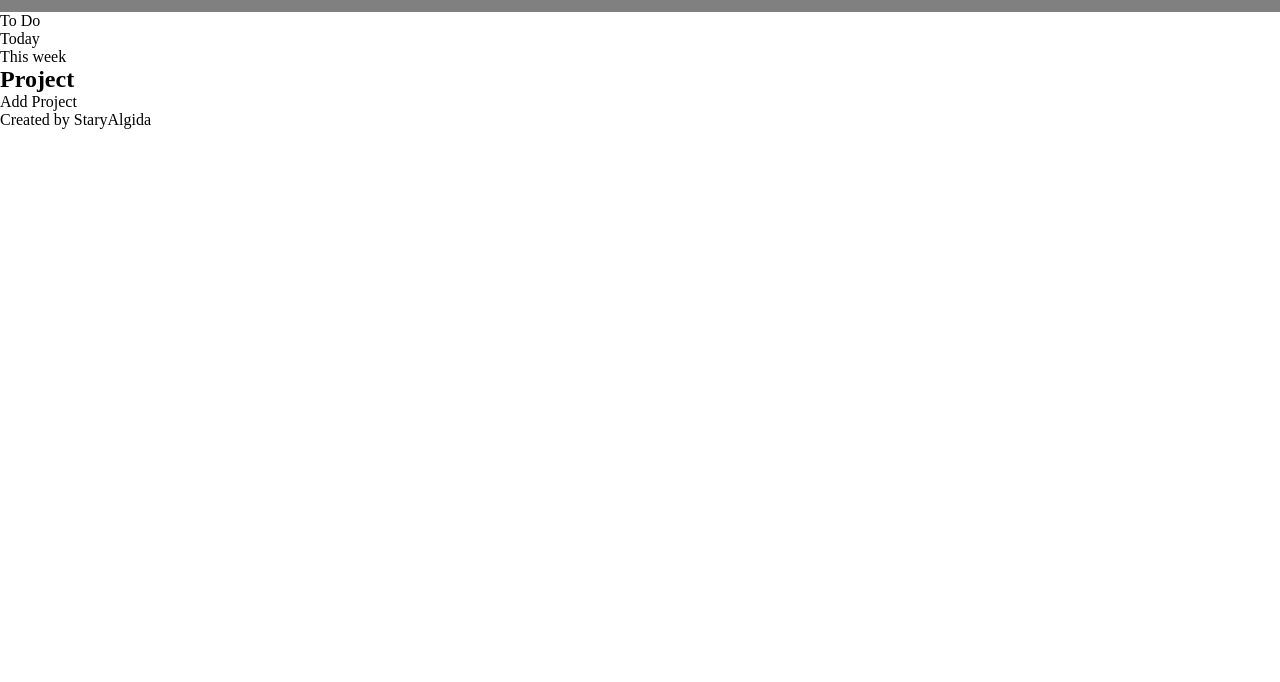
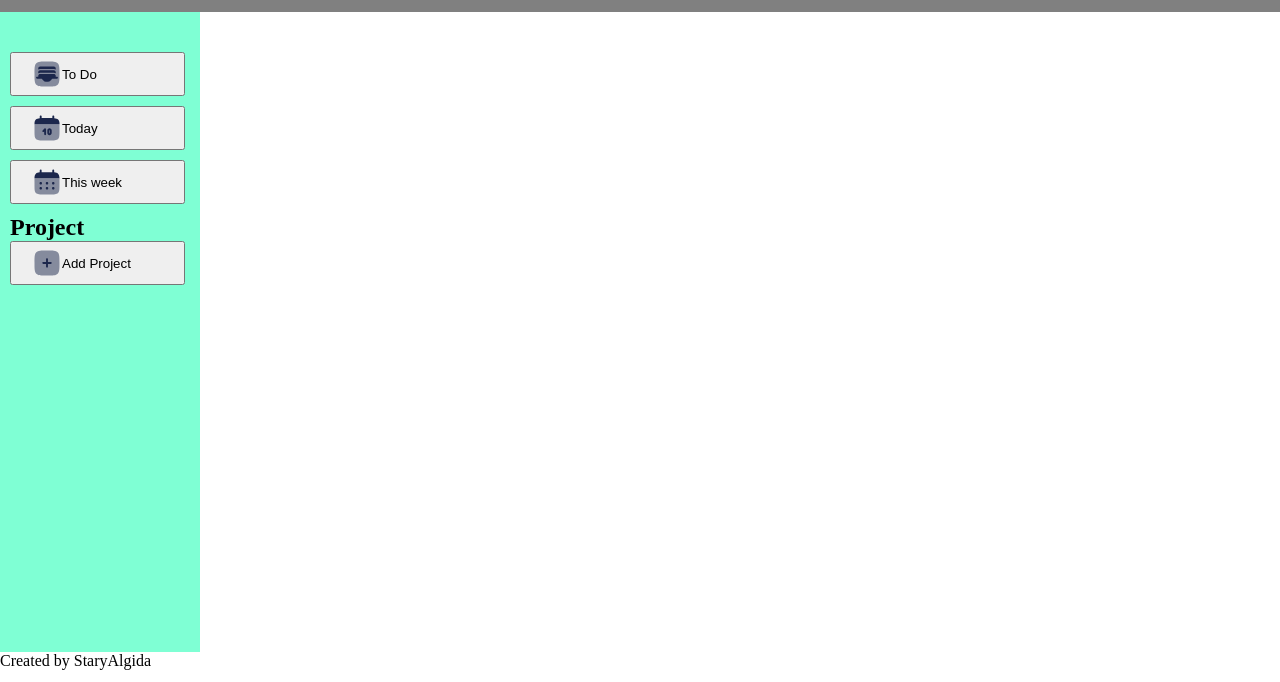
Before and after one commit to StaryAlgida/TOP-Todo-List, a website built with webpack: page dist/index.html in a window 1280 px wide. Shown: the part 118-800 px from the top of the page. Built offline with nearby package versions, Linux system fonts and the light colour scheme.

Commit message:
todo and today tab added

```diff
--- /dev/null
+++ b/src/buttons/toDo.js
@@ -0,0 +1,17 @@
+import Add from '../img/aside/add.svg';
+import clearSection from '../clearSection';
+
+function createTodoListner(){
+    const button = document.querySelector("#to-do");
+
+    button.addEventListener('click',()=>{
+        clearSection();
+        const title = document.querySelector("#section-title");
+        title.innerText = "To Do";
+
+        const contener = document.querySelector("#section-content");
+        contener.innerHTML= `<div class="todo-button"><button><img src="${Add}" class="menu-img"> Add task</button></div>`
+    });
+}
+
+export default createTodoListner;
--- /dev/null
+++ b/src/buttons/today.js
@@ -0,0 +1,15 @@
+import clearSection from '../clearSection';
+
+function createTodoListner(){
+    const button = document.querySelector("#today");
+
+    button.addEventListener('click',()=>{
+        clearSection();
+        const title = document.querySelector("#section-title");
+        title.innerText = "Today";
+
+        //load tasks with todays date
+    });
+}
+
+export default createTodoListner;
--- /dev/null
+++ b/src/clearSection.js
@@ -0,0 +1,9 @@
+function clearSection(){
+    const tilte = document.querySelector("#section-title");
+    const contener = document.querySelector("#section-content");
+
+    tilte.innerHTML = ` `;
+    contener.innerHTML = ` `;
+}
+
+export default clearSection;
--- a/src/index.js
+++ b/src/index.js
@@ -1,8 +1,11 @@
-import './style.css'
-import webInit from './web_init.js'
-
+import './style.css';
+import webInit from './web_init';
+import createTodoListner from './buttons/toDo';
+import today from './buttons/today';
 
 
 window.onload = () =>{
     webInit();
+    createTodoListner();
+    today();
 }
--- a/src/style.css
+++ b/src/style.css
@@ -4,8 +4,9 @@
 }
 
 #content{
-    display: flex;
-    flex-direction: column;
+    display: grid;
+    grid-template-rows: 130px 1fr 30px;
+    height: 100vh;
 }
 
 header{
@@ -19,3 +20,42 @@ header{
 #header-img{
     width: 100px;
 }
+
+#content-container{
+    display: grid;
+    grid-template-columns: 200px 1fr;
+    grid-template-rows: 1fr;
+}
+
+aside{
+    padding-top: 40px;
+    padding-left: 10px;
+    background-color: aquamarine;
+}
+
+.menu-img{
+    width: 30px;
+}
+
+aside ul{
+    list-style: none;
+}
+
+aside ul li{
+    margin-bottom: 10px;
+}
+
+.menu-button{
+    padding: 5px 20px 5px 20px;
+
+    display: flex;
+    align-items: center;
+    width: 175px;
+}
+
+section{
+    display: flex;
+    flex-direction: column;
+    align-items: center;
+    padding-top: 40px;
+}
--- a/src/web_init.js
+++ b/src/web_init.js
@@ -1,4 +1,8 @@
 import HeaderImg from './img/to-do-list.png'
+import InboxImg from './img/aside/inbox.svg'
+import CalendarDate from './img/aside/calendar-date.svg'
+import Calendar from './img/aside/calendar.svg'
+import Add from './img/aside/add.svg'
 
 const content = document.querySelector('#content');
 
@@ -15,13 +19,13 @@ const createAsideMenu = function(){
     const aside = document.createElement('aside');
     aside.innerHTML = `
     <ul>
-        <li><img class="aside-img" src=""><span>To Do</span></li>
-        <li><img class="aside-img" src=""><span>Today</span></li>
-        <li><img class="aside-img" src=""><span>This week</span></li>
+        <li><button class="menu-button" id="to-do"><img class="menu-img" src="${InboxImg}"><span>To Do</span></button></li>
+        <li><button class="menu-button" id="today"><img class="menu-img" src="${CalendarDate}"><span>Today</span></button></li>
+        <li><button class="menu-button" id="week"><img class="menu-img" src="${Calendar}"><span>This week</span></button></li>
     </ul>
     <h2>Project</h2>
     <ul id="projects-list">
-        <li><img class="aside-img" src=""><span>Add Project</span></li>
+        <li><button class="menu-button" id="add-menu"><img class="menu-img" src="${Add}"><span>Add Project</span></button></li>
     </ul>`;
 
     return aside;
@@ -29,6 +33,8 @@ const createAsideMenu = function(){
 
 const createSection = function(){
     const section = document.createElement('section');
+    section.innerHTML = `<h2 id="section-title"></h2>
+    <div id="section-content"></div>`;
 
     return section;
 }
```
Also changed, not shown: dist/353bf849d5435cbd257a.svg (added), dist/53c41b800788219c47df.svg (added), dist/892f5fb3a09664a5e60a.svg (added), dist/9597f8bd83a923f13c82.svg (added), dist/main.js, src/buttons/addProject.js (added), src/buttons/week.js (added), src/img/aside/add.svg (added), src/img/aside/calendar-date.svg (added), src/img/aside/calendar.svg (added), src/img/aside/inbox.svg (added).
